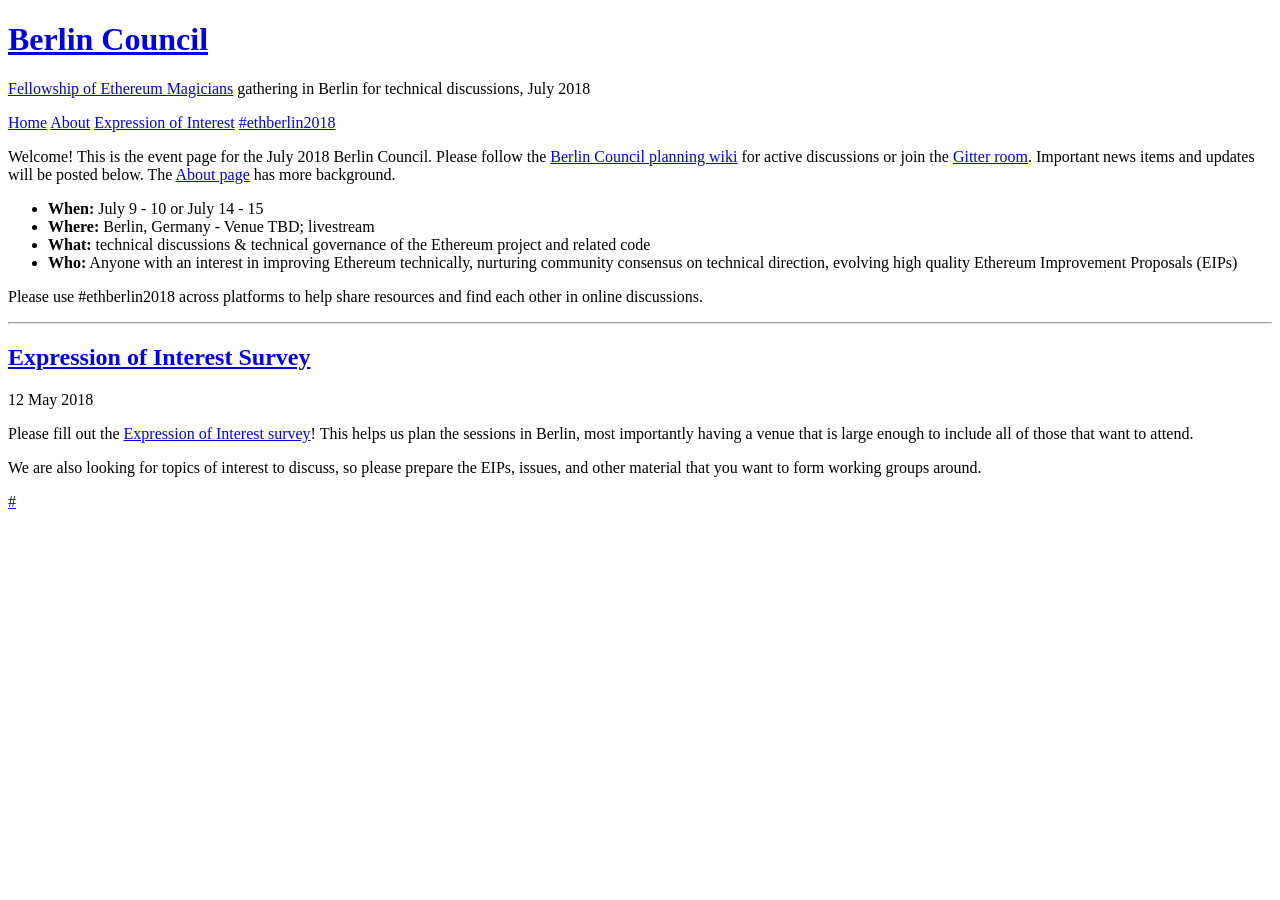
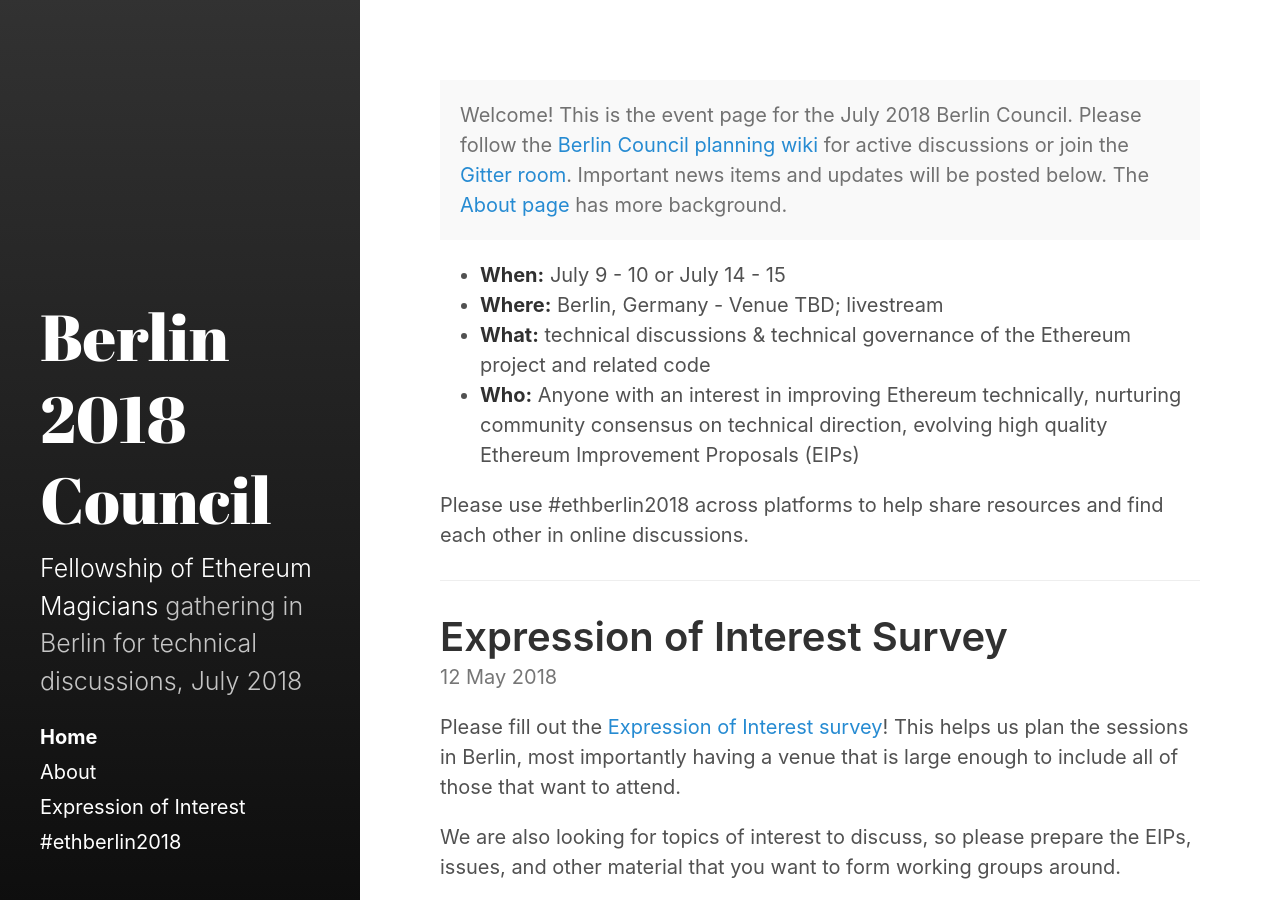
Before and after one commit to ethereum-magicians/berlin-council, a Jekyll site: the page built from docs/index.html, in a window 1280 px wide. Built offline with Jekyll 4.4.1, drawn with Linux system fonts in a browser that asks for light colours; the list of posts is cut into pages by our own code; some of the changed lines change nothing that is shown.

Commit message:
Baseurl and title fix

```diff
--- a/docs/_config.yml
+++ b/docs/_config.yml
@@ -3,11 +3,11 @@
 highlighter:      rouge
 
 # Setup
-title:            Berlin Council
-tagline:          'An Ethereum event'
+title:            Berlin 2018 Council
+tagline:          'Fellowship of Ethereum Magicians July Gathering'
 description:      '<a href="http://ethereum-magicians.org">Fellowship of Ethereum Magicians</a> gathering in Berlin for technical discussions, July 2018'
 url:              https://ethereum-magicians.github.io/
-baseurl:          berlin-council/
+baseurl:          /berlin-council
                   # the optional subpath of your site, e.g. "/blog"
                   # NB: This applies to all pages in your Jekyll site.
                   # If you want to move just the blog index pages but keep
```
